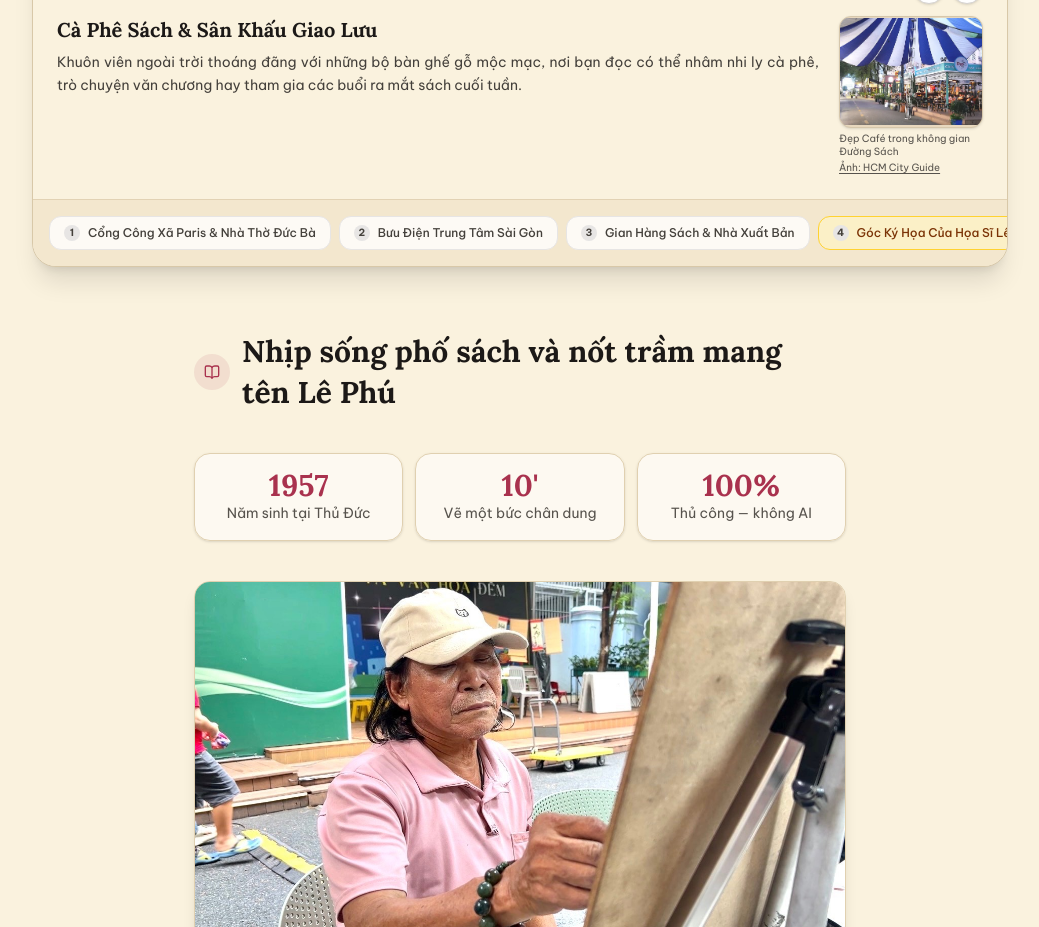
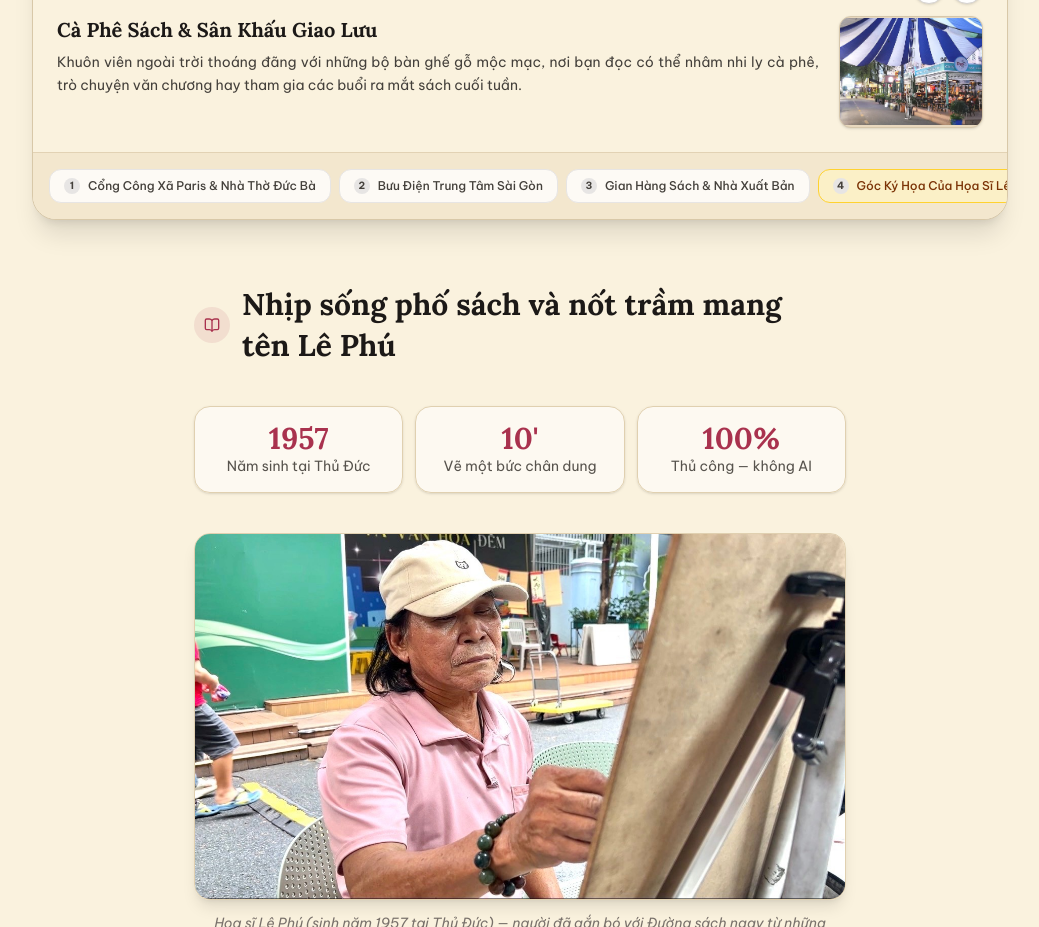
Before and after one commit to BlueStar124/le-phu-interactive-story, a Next.js app: page / in a window 1280 px wide. Shown: the part 2480-3407 px from the top of the page, without its empty margins (120-1159 px from the left). Built offline with nearby package versions, Linux system fonts and the light colour scheme; no server answers.

Commit message:
style: hide map photo captions

```diff
--- a/src/components/InteractiveBookStreetmap.tsx
+++ b/src/components/InteractiveBookStreetmap.tsx
@@ -467,15 +467,15 @@ export default function InteractiveBookStreetmap() {
                     className="w-full h-full object-contain"
                   />
                 </div>
-                <figcaption className="mt-1 text-[9px] sm:text-[10px] leading-snug text-stone-600">
+                <figcaption className="sr-only">
                   {activeSpot.photoCaption}
                   {activeSpot.photoSource && (
-                    <a href={activeSpot.photoSource} target="_blank" rel="noopener noreferrer" className="block mt-0.5 underline underline-offset-2 hover:text-[#A9324E]">
+                    <a href={activeSpot.photoSource} tabIndex={-1} target="_blank" rel="noopener noreferrer" className="block mt-0.5 underline underline-offset-2 hover:text-[#A9324E]">
                       {activeSpot.photoCredit}
                     </a>
                   )}
                   {activeSpot.photoLicense && (
-                    <a href={activeSpot.photoLicense.url} target="_blank" rel="noopener noreferrer" className="block underline underline-offset-2 hover:text-[#A9324E]">
+                    <a href={activeSpot.photoLicense.url} tabIndex={-1} target="_blank" rel="noopener noreferrer" className="block underline underline-offset-2 hover:text-[#A9324E]">
                       {activeSpot.photoLicense.label} · ảnh thu nhỏ
                     </a>
                   )}
```
Also changed, not shown: 1 other file (tests, documents, lock files or other folders).
